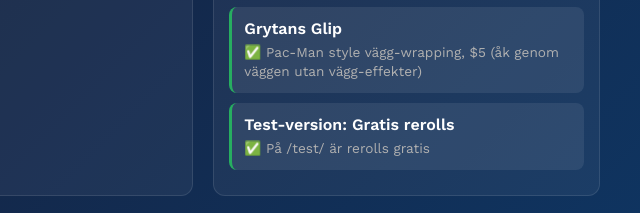
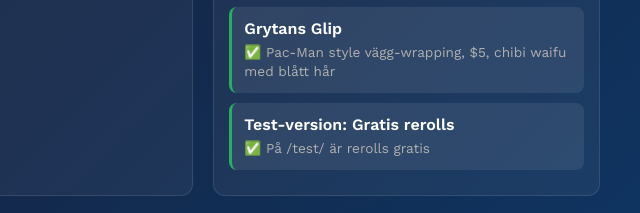
Before and after one commit to fisken-manager/spela-curling, a plain HTML site: page kanban.html in a window 1280 px wide. Shown: the part 780-993 px from the top of the page, 640-1280 px from the left. Drawn offline with nearby package versions, Linux system fonts and the light colour scheme.

Commit message:
Uppdatera Kanban - ny Grytans Glip bild beskrivning

```diff
--- a/kanban.html
+++ b/kanban.html
@@ -143,7 +143,7 @@
       </div>
       <div class="task">
         <div class="task-title">Grytans Glip</div>
-        <div class="task-desc">✅ Pac-Man style vägg-wrapping, $5 (åk genom väggen utan vägg-effekter)</div>
+        <div class="task-desc">✅ Pac-Man style vägg-wrapping, $5, chibi waifu med blått hår</div>
       </div>
       <div class="task">
         <div class="task-title">Test-version: Gratis rerolls</div>
```
Also changed, not shown: 1 other file.
